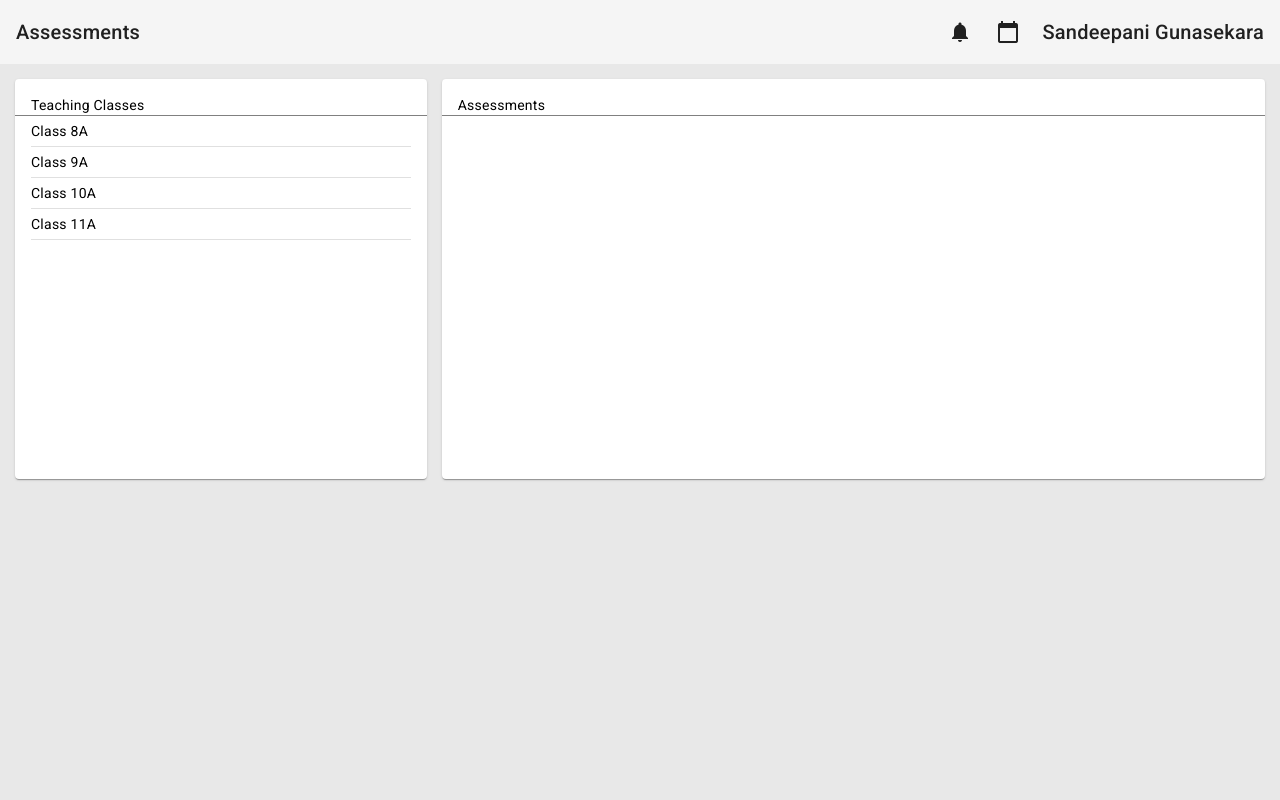
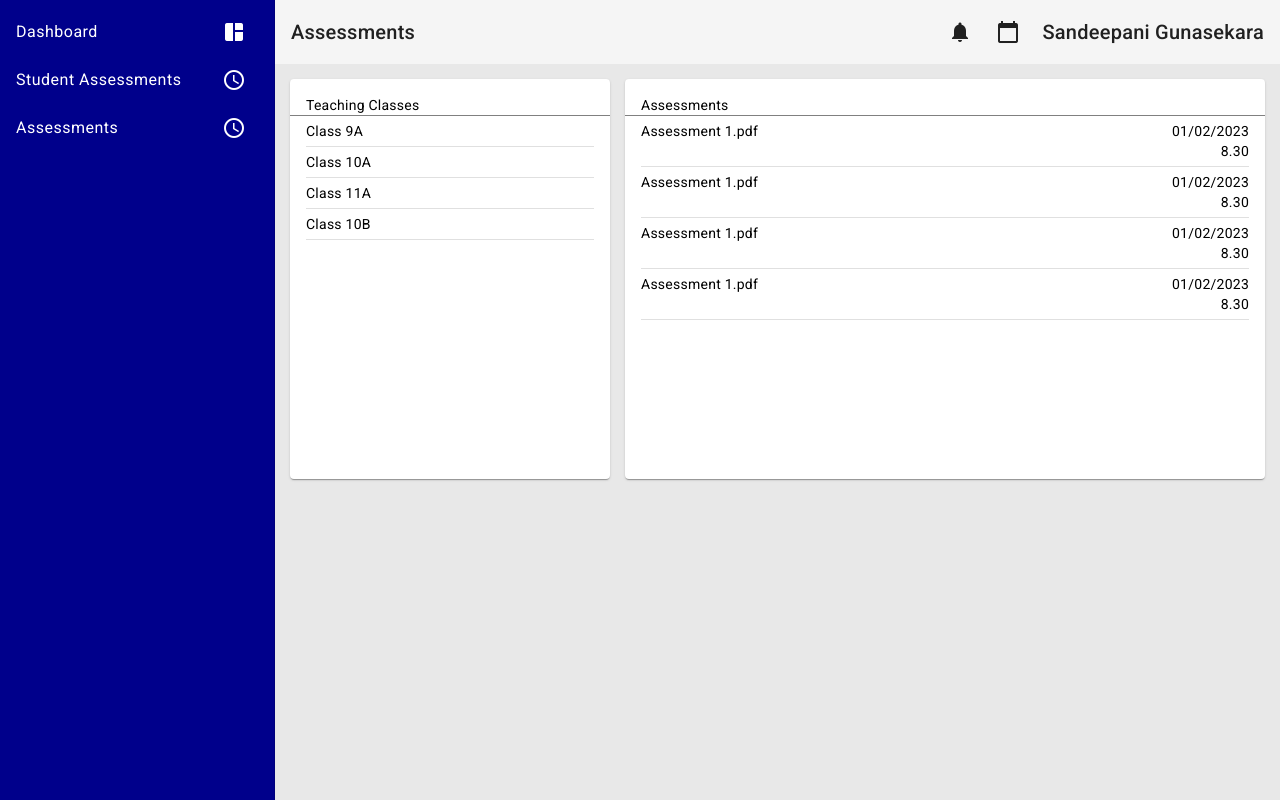
Before and after one commit to codingPentagon/ZoneEd, an Angular app in the folder frontend/: page /assessmenttchr in a window 1280 px wide. Built offline with nearby package versions, Linux system fonts and the light colour scheme.

Commit message:
implemented nested object arrays and bound with selection triggers

```diff
--- a/frontend/src/app/assessment-stu/assessment-stu.component.css
+++ b/frontend/src/app/assessment-stu/assessment-stu.component.css
@@ -7,12 +7,12 @@
 }
 
 .left{
-  flex: 1;
+  flex: 3;
   margin: 15px;
 }
 
 .right{
-  flex: 2;
+  flex: 4;
   margin: 15px 15px 15px 0;
 }
 
@@ -22,6 +22,7 @@ mat-card-header{
 
 .entry{
   margin: 5px 0 5px 0;
+  cursor: pointer;
 }
 
 mat-card-content{
--- a/frontend/src/app/assessment-stu/assessment-stu.component.html
+++ b/frontend/src/app/assessment-stu/assessment-stu.component.html
@@ -7,9 +7,10 @@
         Subjects
       </mat-card-header>
       <mat-card-content>
-        <div *ngFor="let subject of subjects">
-          <div class="entry">
-            {{subject}}
+        <div *ngFor="let subject of subjectAssessments; let i=index">
+          <div class="entry" (click)="selectedSubject=i">
+            {{subject.subject}}
+            <span class="spacer"></span>
           </div>
           <mat-divider></mat-divider>
         </div>
@@ -20,16 +21,16 @@
         Assessments
       </mat-card-header>
       <mat-card-content>
-        <div *ngFor="let assmnt of assessments">
+        <div *ngFor="let assessment of subjectAssessments[selectedSubject].assessments">
           <div class="entry">
             <div class="flex">
-              {{assmnt.fileName}}
+              {{assessment.fileName}}
               <span class="spacer"></span>
-              {{assmnt.date}}
+              {{assessment.date}}
             </div>
             <div class="flex">
               <span class="spacer"></span>
-              {{assmnt.time}}
+              {{assessment.time}}
             </div>
           </div>
           <mat-divider></mat-divider>
--- a/frontend/src/app/assessment-stu/assessment-stu.component.ts
+++ b/frontend/src/app/assessment-stu/assessment-stu.component.ts
@@ -7,12 +7,35 @@ import { Component } from '@angular/core';
 })
 export class AssessmentStuComponent {
 
-  subjects = ["Science","Sinhala","English","Maths","Buddhism","Music"];
-
-  assessments  = [
-    {fileName:"Assessment 1.pdf",date:"01/02/2023",time:"8.30"},
-    {fileName:"Assessment 1.pdf",date:"01/02/2023",time:"8.30"},
-    {fileName:"Assessment 1.pdf",date:"01/02/2023",time:"8.30"},
-    {fileName:"Assessment 1.pdf",date:"01/02/2023",time:"8.30"},
-  ]
+  selectedSubject = 0;
+  subjectAssessments = [
+    {subject:'9A',assessments:[
+        {fileName:"Assessment 1.pdf",date:"01/02/2023",time:"8.30"},
+        {fileName:"Assessment 1.pdf",date:"01/02/2023",time:"8.30"},
+        {fileName:"Assessment 1.pdf",date:"01/02/2023",time:"8.30"},
+        {fileName:"Assessment 1.pdf",date:"01/02/2023",time:"8.30"}
+      ]
+    },
+    {subject:'10A',assessments:[
+        {fileName:"Assessment 2.pdf",date:"01/02/2023",time:"8.30"},
+        {fileName:"Assessment 2.pdf",date:"01/02/2023",time:"8.30"},
+        {fileName:"Assessment 2.pdf",date:"01/02/2023",time:"8.30"},
+        {fileName:"Assessment 2.pdf",date:"01/02/2023",time:"8.30"}
+      ]
+    },
+    {subject:'11A',assessments:[
+        {fileName:"Assessment 3.pdf",date:"01/02/2023",time:"8.30"},
+        {fileName:"Assessment 3.pdf",date:"01/02/2023",time:"8.30"},
+        {fileName:"Assessment 3.pdf",date:"01/02/2023",time:"8.30"},
+        {fileName:"Assessment 3.pdf",date:"01/02/2023",time:"8.30"}
+      ]
+    },
+    {subject:'10B',assessments:[
+        {fileName:"Assessment 4.pdf",date:"01/02/2023",time:"8.30"},
+        {fileName:"Assessment 4.pdf",date:"01/02/2023",time:"8.30"},
+        {fileName:"Assessment 4.pdf",date:"01/02/2023",time:"8.30"},
+        {fileName:"Assessment 4.pdf",date:"01/02/2023",time:"8.30"}
+      ]
+    },
+  ];
 }
--- a/frontend/src/app/assessment-tchr/assessment-tchr.component.css
+++ b/frontend/src/app/assessment-tchr/assessment-tchr.component.css
@@ -22,6 +22,7 @@ mat-card-header{
 
 .entry{
   margin: 5px 0 5px 0;
+  cursor: pointer;
 }
 
 mat-card-content{
@@ -31,3 +32,11 @@ mat-card-content{
 mat-card{
   height: 50vh;
 }
+
+.flex{
+  display: flex;
+}
+
+.spacer{
+  flex: 1 1 auto;
+}
--- a/frontend/src/app/assessment-tchr/assessment-tchr.component.html
+++ b/frontend/src/app/assessment-tchr/assessment-tchr.component.html
@@ -1,3 +1,4 @@
+<app-nav></app-nav>
 <div class="content">
   <app-header headerTitle="Assessments"></app-header>
   <div class="workspace">
@@ -6,9 +7,9 @@
         Teaching Classes
       </mat-card-header>
       <mat-card-content>
-        <div *ngFor="let cls of classes">
-          <div class="entry">
-            Class {{cls}}
+        <div *ngFor="let cls of clsAssessments; let i=index">
+          <div class="entry" (click)="selectedCls=i">
+            Class {{cls.class}}
           </div>
           <mat-divider></mat-divider>
         </div>
@@ -19,7 +20,20 @@
         Assessments
       </mat-card-header>
       <mat-card-content>
-
+        <div *ngFor="let assessment of clsAssessments[selectedCls].assessments">
+          <div class="entry">
+            <div class="flex">
+              {{assessment.fileName}}
+              <span class="spacer"></span>
+              {{assessment.date}}
+            </div>
+            <div class="flex">
+              <span class="spacer"></span>
+              {{assessment.time}}
+            </div>
+          </div>
+          <mat-divider></mat-divider>
+        </div>
       </mat-card-content>
     </mat-card>
   </div>
--- a/frontend/src/app/assessment-tchr/assessment-tchr.component.ts
+++ b/frontend/src/app/assessment-tchr/assessment-tchr.component.ts
@@ -7,5 +7,36 @@ import { Component } from '@angular/core';
 })
 export class AssessmentTchrComponent {
 
-  classes = ["8A","9A","10A","11A"];
+  selectedCls = 0;
+  clsAssessments = [
+    {class:'9A',assessments:[
+        {fileName:"Assessment 1.pdf",date:"01/02/2023",time:"8.30"},
+        {fileName:"Assessment 1.pdf",date:"01/02/2023",time:"8.30"},
+        {fileName:"Assessment 1.pdf",date:"01/02/2023",time:"8.30"},
+        {fileName:"Assessment 1.pdf",date:"01/02/2023",time:"8.30"}
+      ]
+    },
+    {class:'10A',assessments:[
+        {fileName:"Assessment 2.pdf",date:"01/02/2023",time:"8.30"},
+        {fileName:"Assessment 2.pdf",date:"01/02/2023",time:"8.30"},
+        {fileName:"Assessment 2.pdf",date:"01/02/2023",time:"8.30"},
+        {fileName:"Assessment 2.pdf",date:"01/02/2023",time:"8.30"}
+      ]
+    },
+    {class:'11A',assessments:[
+        {fileName:"Assessment 3.pdf",date:"01/02/2023",time:"8.30"},
+        {fileName:"Assessment 3.pdf",date:"01/02/2023",time:"8.30"},
+        {fileName:"Assessment 3.pdf",date:"01/02/2023",time:"8.30"},
+        {fileName:"Assessment 3.pdf",date:"01/02/2023",time:"8.30"}
+      ]
+    },
+    {class:'10B',assessments:[
+        {fileName:"Assessment 4.pdf",date:"01/02/2023",time:"8.30"},
+        {fileName:"Assessment 4.pdf",date:"01/02/2023",time:"8.30"},
+        {fileName:"Assessment 4.pdf",date:"01/02/2023",time:"8.30"},
+        {fileName:"Assessment 4.pdf",date:"01/02/2023",time:"8.30"}
+      ]
+    },
+  ];
+
 }
```
